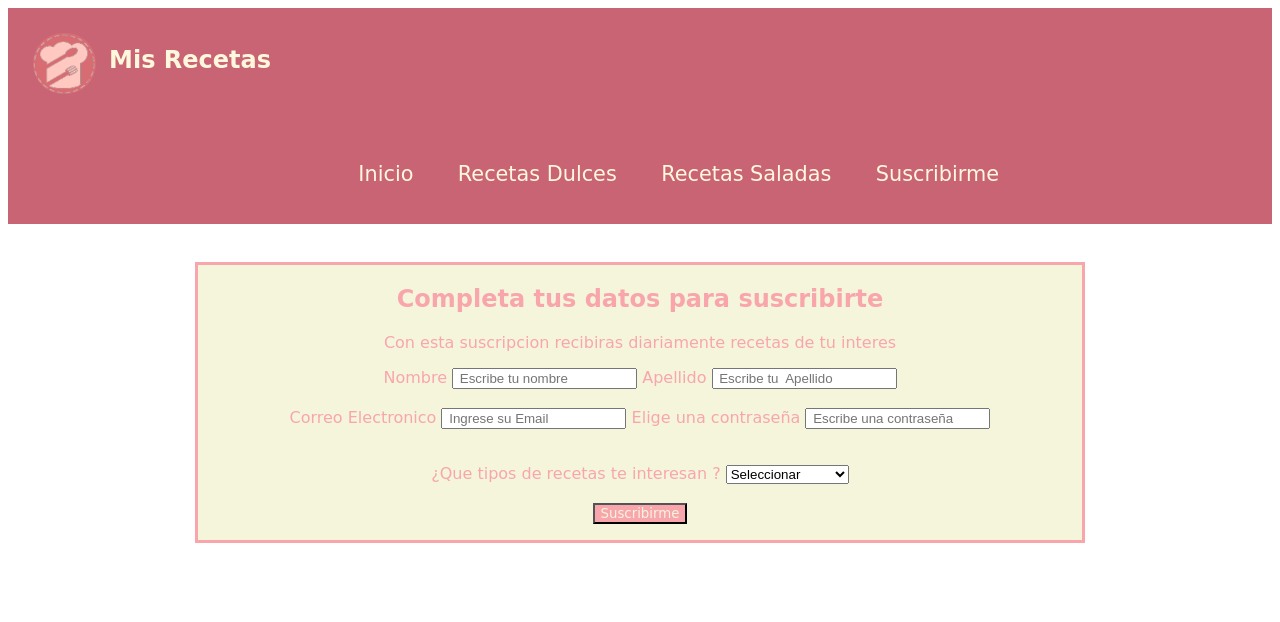
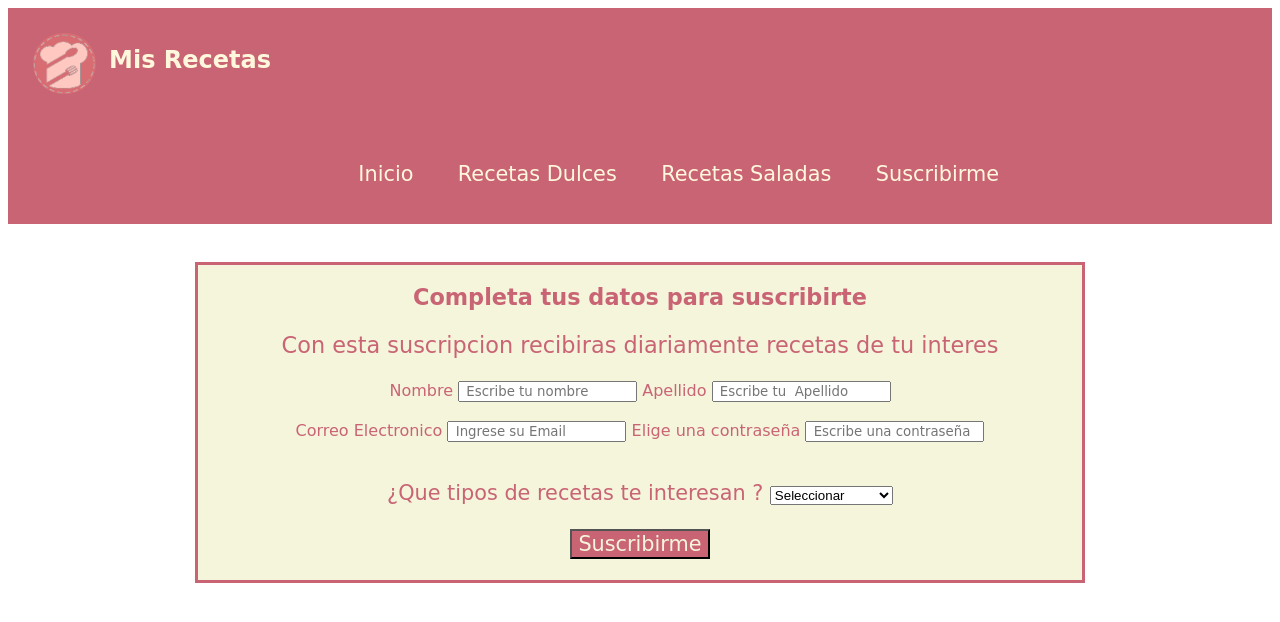
Before and after one commit to Unicen-Tuari/rtani, a PHP site: page /subscription.html in a window 1280 px wide. Shown: the top 622 px of the page. Run offline with PHP 8.4, Linux system fonts and the light colour scheme.

Commit message:
modifique el estilo de la suscripcion

```diff
--- a/css/style.css
+++ b/css/style.css
@@ -84,30 +84,37 @@
    }
    .images{
 
-    width: 90%;
+  width: 90%;
   margin-left: 5%;
-    margin-right: 5%;
-    object-fit: cover;
+  margin-right: 5%;
+  object-fit: cover;
 }
-.java{
+.javascript{
   clear: both;
-  clear: both;
+  background:#C96474 ;
+  border-radius: 10px;
+  margin-left: 10%;
+  margin-right: 10%;
+}
+.pregunta{
   font-family: cursive;
   text-align: center;
-     font-size:156.25% ;
-     color:#C96474;
-     background:beige ;
-     border-radius: 10px;
-      width: 60%;
-     left:60% ;
-     margin-left: 20%;
+  font-size:135% ;
+  color:beige;
 }
-.btn-primary{
-background: #C96474;
-color: beige;
-font-family: cursive;
-font-size: 100% ;
+form p{
+  font-family: cursive;
+  text-align: center;
+  font-size:130% ;
+  color:beige;
 }
+.respuesta{
+  font-family: cursive;
+  text-align: center;
+  font-size:140% ;
+  color:beige;
+}
+
 .tipo{
   clear: both;
   font-family: cursive;
@@ -196,11 +203,12 @@
 }
 .titulosub{
   font-family: cursive;
-  color: #F8A6AC;
+  color:#C96474;
+  font-size: 140%;
 }
 .Suscripcion{
   clear: both;
-  border: 3px solid #F8A6AC;
+  border: 3px solid #C96474;
   width: 70%;
   left:70% ;
   text-align: center;
@@ -208,14 +216,18 @@
   background: beige;
 
 }
+.formulario{
+  font-family: cursive;
+  color:#C96474;
+
+}
 form{
   font-family: cursive;
-  color: #F8A6AC;
-
+  color:#C96474;
 }
 .boton{
-  background:  #F8A6AC;
+  background:#C96474 ;
   font-family: cursive;
   color: beige;
-
+font-size: 100%;
 }
```
